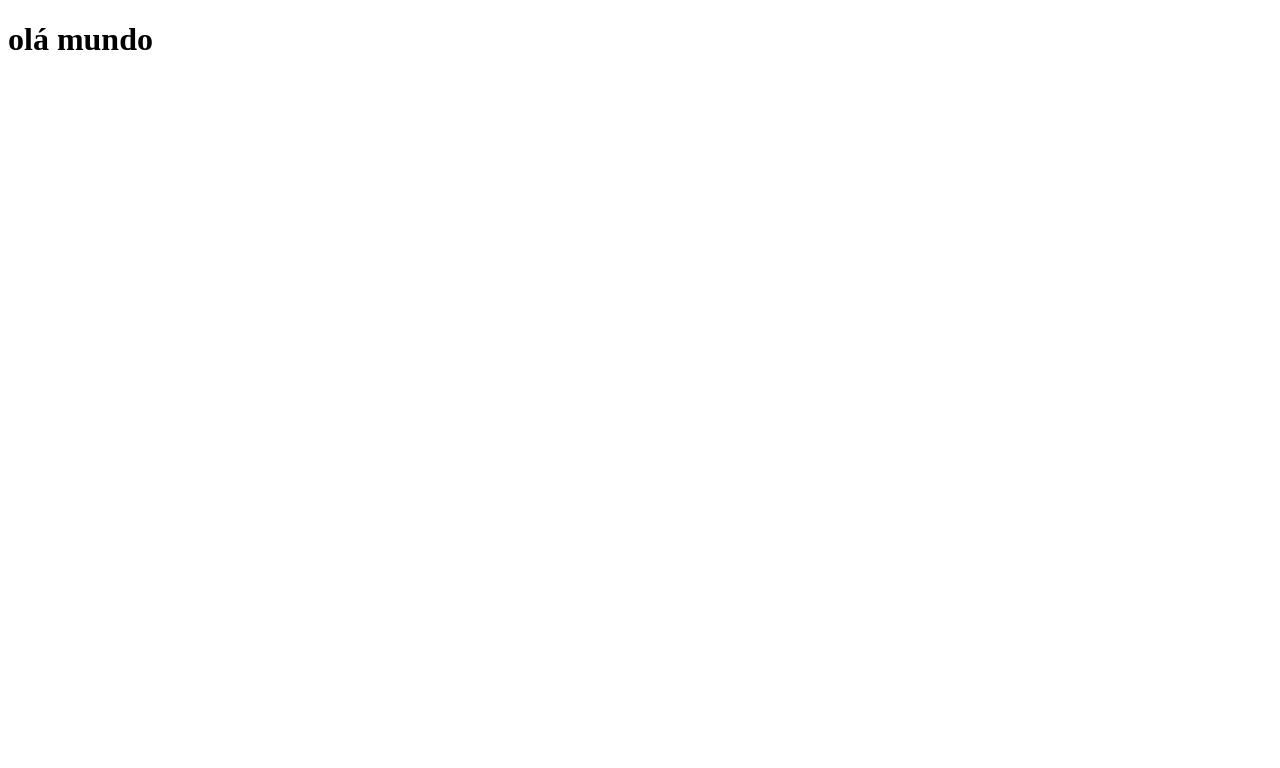
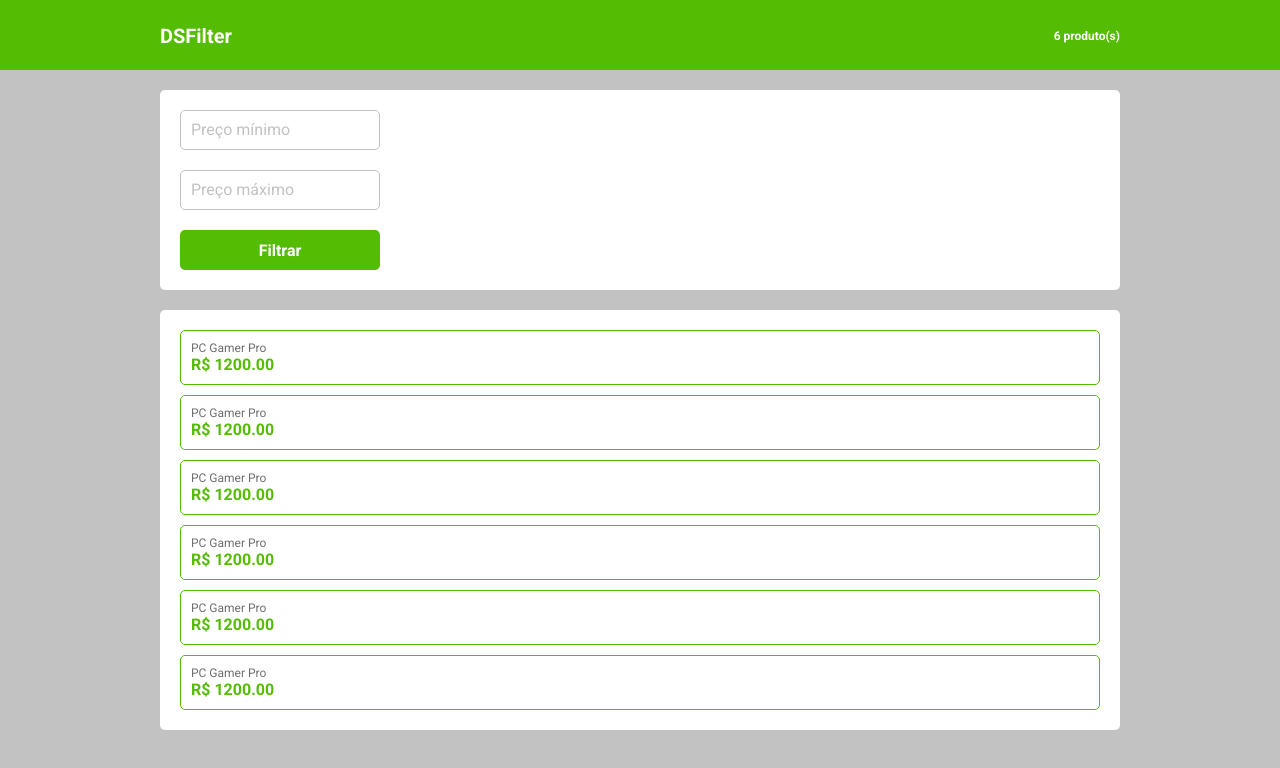
Before and after one commit to RenataHassum/dsfilter, a React (Vite) app: page / in a window 1280 px wide. Shown: the top 768 px of the page. Built offline with nearby package versions, Linux system fonts and the light colour scheme.

Commit message:
layout html e css structure

```diff
--- a/src/App.tsx
+++ b/src/App.tsx
@@ -1,3 +1,14 @@
+import CardFilter from './components/CardFilter';
+import CardListing from './components/CardListing';
+
+import Header from './components/Header';
+
 export default function App() {
-  return <h1>olá mundo</h1>;
+  return (
+    <>
+      <Header />
+      <CardFilter />
+      <CardListing />
+    </>
+  );
 }
--- /dev/null
+++ b/src/components/CardFilter/index.tsx
@@ -0,0 +1,16 @@
+import FilterButton from '../FilterButton';
+import './styles.css';
+
+export default function CardFilter() {
+  return (
+    <>
+      <form>
+        <div className="card-filter-dsfilter container-body">
+          <input type="text" placeholder="Preço mínimo" />
+          <input type="text" placeholder="Preço máximo" />
+          <FilterButton text="Filtrar" />
+        </div>
+      </form>
+    </>
+  );
+}
--- /dev/null
+++ b/src/components/CardFilter/styles.css
@@ -0,0 +1,27 @@
+.card-filter-dsfilter {
+  background-color: var(--bg-cards);
+  width: 960px;
+  height: 200px;
+  border-radius: 5px;
+  display: flex;
+  flex-direction: column;
+  padding: 20px;
+}
+
+.card-filter-dsfilter input {
+  margin-bottom: 20px;
+  width: 200px;
+  height: 40px;
+  border-radius: 5px;
+  border: 1px solid #c2c2c2;
+}
+
+.card-filter-dsfilter input:focus {
+  outline: 1px solid var(--border-min-max);
+}
+
+.card-filter-dsfilter input::placeholder {
+  font-size: 16px;
+  color: var(--font-min-max);
+  padding-left: 10px;
+}
--- /dev/null
+++ b/src/components/CardListing/index.tsx
@@ -0,0 +1,36 @@
+import './styles.css';
+
+export default function CardListing() {
+  return (
+    <>
+      <form>
+        <div className="card-listing-dsfilter container-body">
+          <div className="product-dsfilter">
+            <h3>PC Gamer Pro</h3>
+            <p>R$ 1200.00</p>
+          </div>
+          <div className="product-dsfilter">
+            <h3>PC Gamer Pro</h3>
+            <p>R$ 1200.00</p>
+          </div>
+          <div className="product-dsfilter">
+            <h3>PC Gamer Pro</h3>
+            <p>R$ 1200.00</p>
+          </div>
+          <div className="product-dsfilter">
+            <h3>PC Gamer Pro</h3>
+            <p>R$ 1200.00</p>
+          </div>
+          <div className="product-dsfilter">
+            <h3>PC Gamer Pro</h3>
+            <p>R$ 1200.00</p>
+          </div>
+          <div className="product-dsfilter">
+            <h3>PC Gamer Pro</h3>
+            <p>R$ 1200.00</p>
+          </div>
+        </div>
+      </form>
+    </>
+  );
+}
--- /dev/null
+++ b/src/components/CardListing/styles.css
@@ -0,0 +1,23 @@
+.card-listing-dsfilter {
+  background-color: var(--bg-cards);
+  padding: 20px 20px 10px 20px;
+  border-radius: 5px;
+}
+
+.card-listing-dsfilter h3 {
+  font-size: 12px;
+  font-weight: 400;
+  color: var(--font-subtitles);
+}
+.card-listing-dsfilter p {
+  font-size: 16px;
+  font-weight: 700;
+  color: var(--font-prices);
+}
+
+.product-dsfilter {
+  padding: 10px;
+  border: 1px solid var(--border-products);
+  border-radius: 5px;
+  margin-bottom: 10px;
+}
--- /dev/null
+++ b/src/components/FilterButton/index.tsx
@@ -0,0 +1,15 @@
+import './styles.css';
+
+type Props = {
+  text: string;
+};
+
+export default function FilterButton({ text }: Props) {
+  return (
+    <>
+      <div>
+        <button className='button-dsfilter'>{text}</button>
+      </div>
+    </>
+  );
+}
--- /dev/null
+++ b/src/components/FilterButton/styles.css
@@ -0,0 +1,10 @@
+.button-dsfilter {
+  width: 200px;
+  height: 40px;
+  border: none;
+  border-radius: 5px;
+  color: var(--font-primary);
+  background-color: var(--bg-button-filter);
+  font-size: 16px;
+  font-weight: 700;
+}
--- /dev/null
+++ b/src/components/Header/index.tsx
@@ -0,0 +1,14 @@
+import './styles.css';
+
+export default function Header() {
+  return (
+    <>
+      <header className="header-dsfilter">
+        <nav className="nav-dsfilter container-header">
+          <h1>DSFilter</h1>
+          <p> 6 produto(s)</p>
+        </nav>
+      </header>
+    </>
+  );
+}
--- /dev/null
+++ b/src/components/Header/styles.css
@@ -0,0 +1,23 @@
+.header-dsfilter {
+  height: 70px;
+  background-color: var(--bg-header);
+  margin-bottom: 20px;
+}
+
+.nav-dsfilter {
+  padding-top: 24px;
+  display: flex;
+  justify-content: space-between;
+  align-items: center;
+  color: var(--font-primary);
+}
+
+.nav-dsfilter h1 {
+  font-weight: 700;
+  font-size: 20px;
+}
+
+.nav-dsfilter p {
+  font-weight: 700;
+  font-size: 12px;
+}
--- a/src/index.css
+++ b/src/index.css
@@ -0,0 +1,50 @@
+@import url('https://fonts.googleapis.com/css2?family=Inter:wght@400;700&family=Roboto:wght@400;500;700&display=swap');
+
+:root {
+  --bg-page: #c2c2c2;
+  --bg-header: #55bc04;
+  --bg-cards: #ffffff;
+  --bg-button-filter: #55bc04;
+  --font-prices: #55bc04;
+  --font-subtitles: #6f6f6f;
+  --font-primary: #ffffff;
+  --font-min-max: #c2c2c2;
+  --border-products: #55bc04;
+  --border-min-max: #c2c2c2;
+}
+
+* {
+  box-sizing: border-box;
+  margin: 0;
+  padding: 0;
+  font-family: 'Roboto', sans-serif;
+}
+
+a,
+a:hover {
+  text-decoration: none;
+  color: unset;
+}
+
+ul,
+li {
+  list-style: none;
+}
+
+html,
+body {
+  font-family: 'Inter', sans-serif;
+  background-color: var(--bg-page);
+}
+
+.container-header {
+  width: 100%;
+  max-width: 960px;
+  margin: 0 auto;
+}
+
+.container-body {
+  width: 100%;
+  max-width: 960px;
+  margin: 20px auto;
+}
```
